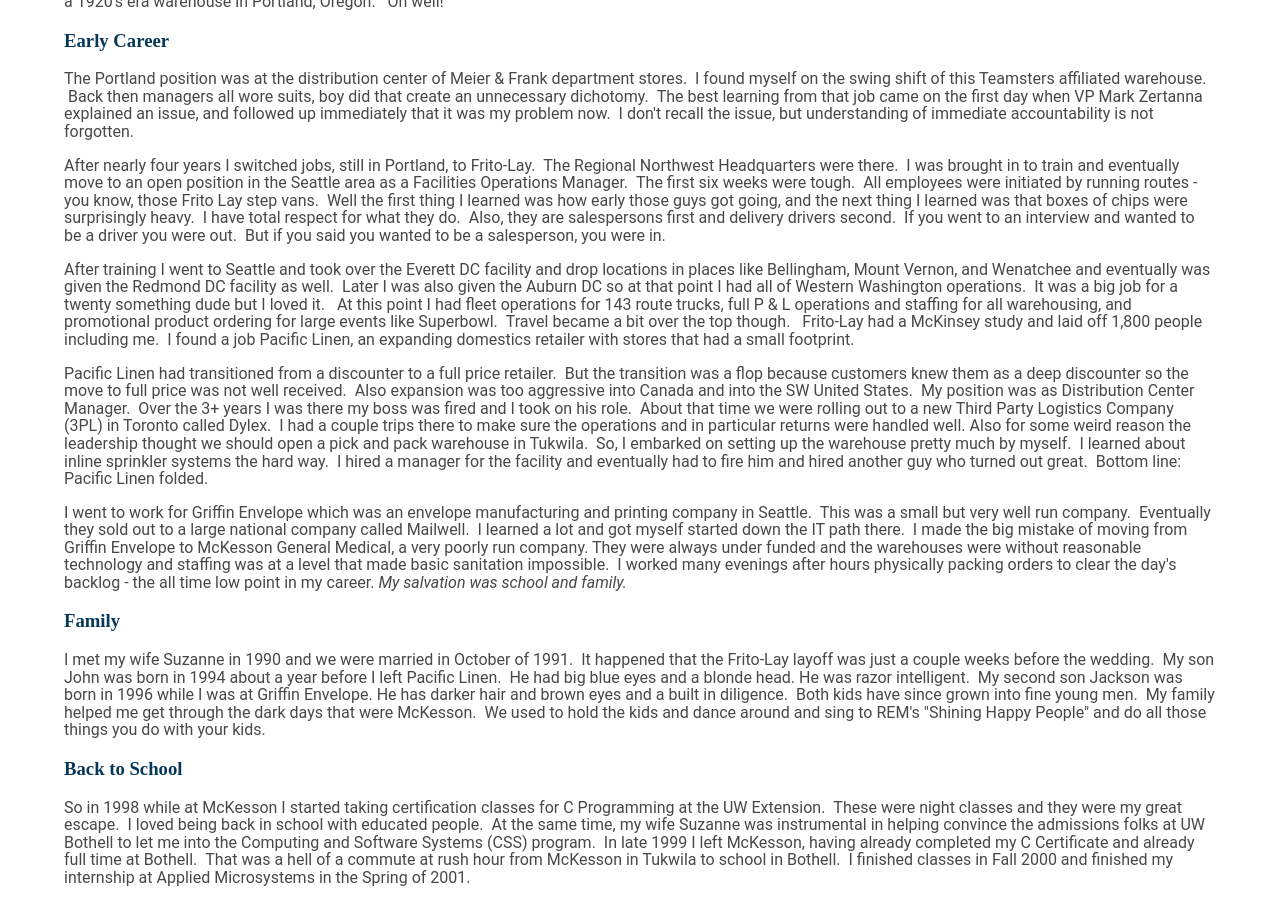
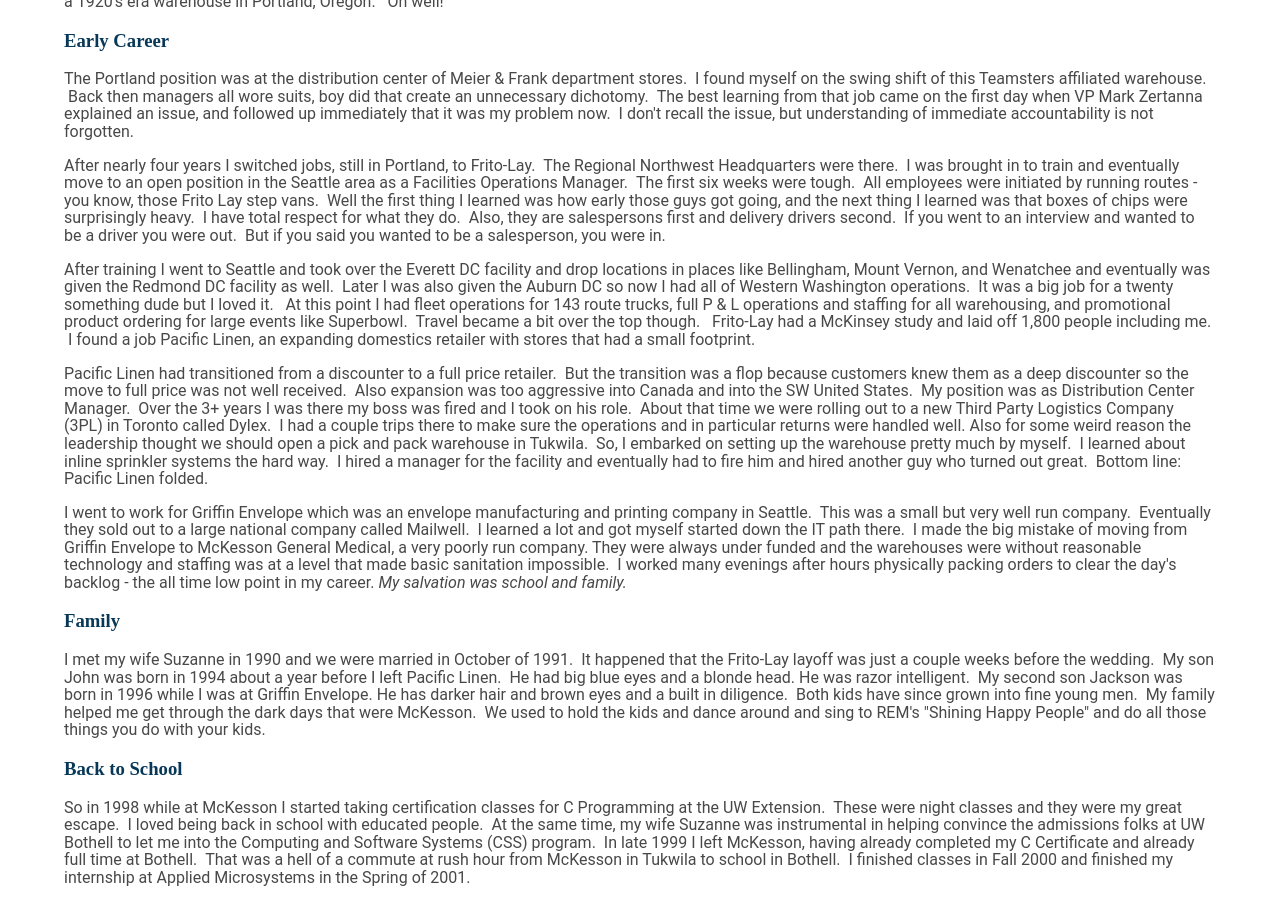
Before and after one commit to mo4dawg/mo4dawg.github.io, a Jekyll site: the page built from about/index.html, in a window 1280 px wide and 900 px high, scrolled down 1438 px. Built offline with Jekyll 4.4.1, drawn with Linux system fonts in a browser that asks for light colours.

Commit message:
Update index.html

```diff
--- a/about/index.html
+++ b/about/index.html
@@ -43,7 +43,7 @@
 	<h3><a name="EarlyCareer">Early Career</a></h3>
 	<p>The Portland position was at the distribution center of Meier & Frank department stores.&nbsp; I found myself on the swing shift of this Teamsters affiliated warehouse.  &nbsp;Back then managers all wore suits, boy did that create an unnecessary dichotomy.  &nbsp;The best learning from that job came on the first day when VP Mark Zertanna explained an issue, and followed up immediately that it was my problem now.  &nbsp;I don't recall the issue, but understanding of immediate accountability is not forgotten. </p>
 	<p>After nearly four years I switched jobs, still in Portland, to Frito-Lay. &nbsp;The Regional Northwest Headquarters were there. &nbsp;I was brought in to train and eventually move to an open position in the Seattle area as a Facilities Operations Manager. &nbsp;The first six weeks were tough. &nbsp;All employees were initiated by running routes - you know, those Frito Lay step vans. &nbsp;Well the first thing I learned was how early those guys got going, and the next thing I learned was that boxes of chips were surprisingly heavy. &nbsp;I have total respect for what they do.  &nbsp;Also, they are salespersons first and delivery drivers second.&nbsp; If you went to an interview and wanted to be a driver you were out. &nbsp;But if you said you wanted to be a salesperson, you were in.</p>
-	<p>After training I went to Seattle and took over the Everett DC facility and drop locations in places like Bellingham, Mount Vernon, and Wenatchee and eventually was given the Redmond DC facility as well.&nbsp; Later I was also given the Auburn DC so at that point I had all of Western Washington operations.&nbsp; It was a big job for a twenty something dude but I loved it. &nbsp; At this point I had fleet operations for 143 route trucks, full P & L operations and staffing for all warehousing, and promotional product ordering for large events like Superbowl.  &nbsp;Travel became a bit over the top though.  &nbsp; Frito-Lay had a McKinsey study and laid off 1,800 people including me. &nbsp;I found a job Pacific Linen, an expanding domestics retailer with stores that had a small footprint.</p>
+	<p>After training I went to Seattle and took over the Everett DC facility and drop locations in places like Bellingham, Mount Vernon, and Wenatchee and eventually was given the Redmond DC facility as well.&nbsp; Later I was also given the Auburn DC so now I had all of Western Washington operations.&nbsp; It was a big job for a twenty something dude but I loved it. &nbsp; At this point I had fleet operations for 143 route trucks, full P & L operations and staffing for all warehousing, and promotional product ordering for large events like Superbowl.  &nbsp;Travel became a bit over the top though.  &nbsp; Frito-Lay had a McKinsey study and laid off 1,800 people including me. &nbsp;I found a job Pacific Linen, an expanding domestics retailer with stores that had a small footprint.</p>
 	<p>Pacific Linen had transitioned from a discounter to a full price retailer.&nbsp; But the transition was a flop because customers knew them as a deep discounter so the move to full price was not well received. &nbsp;Also expansion was too aggressive into Canada and into the SW United States.&nbsp; My position was as Distribution Center Manager. &nbsp;Over the 3+ years I was there my boss was fired and I took on his role.&nbsp; About that time we were rolling out to a new Third Party Logistics Company (3PL) in Toronto called Dylex. &nbsp;I had a couple trips there to make sure the operations and in particular returns were handled well.  Also for some weird reason the leadership thought we should open a pick and pack warehouse in Tukwila. &nbsp;So, I embarked on setting up the warehouse pretty much by myself.&nbsp; I learned about inline sprinkler systems the hard way. &nbsp;I hired a manager for the facility and eventually had to fire him and hired another guy who turned out great. &nbsp;Bottom line: Pacific Linen folded. </p>
 	<p>I went to work for Griffin Envelope which was an envelope manufacturing and printing company in Seattle.&nbsp; This was a small but very well run company.  &nbsp;Eventually they sold out to a large national company called Mailwell. &nbsp;I learned a lot and got myself started down the IT path there. &nbsp;I made the big mistake of moving from Griffin Envelope to McKesson General Medical, a very poorly run company.  They were always under funded and the warehouses were without reasonable technology and staffing was at a level that made basic sanitation impossible. &nbsp;I worked many evenings after hours physically packing orders to clear the day's backlog - the all time low point in my career.  <em>My salvation was school and family.</em> </p>
 	<h3><a href="http://kevinjconnell.com/about/#top" name="Family">Family</a></h3>
```
